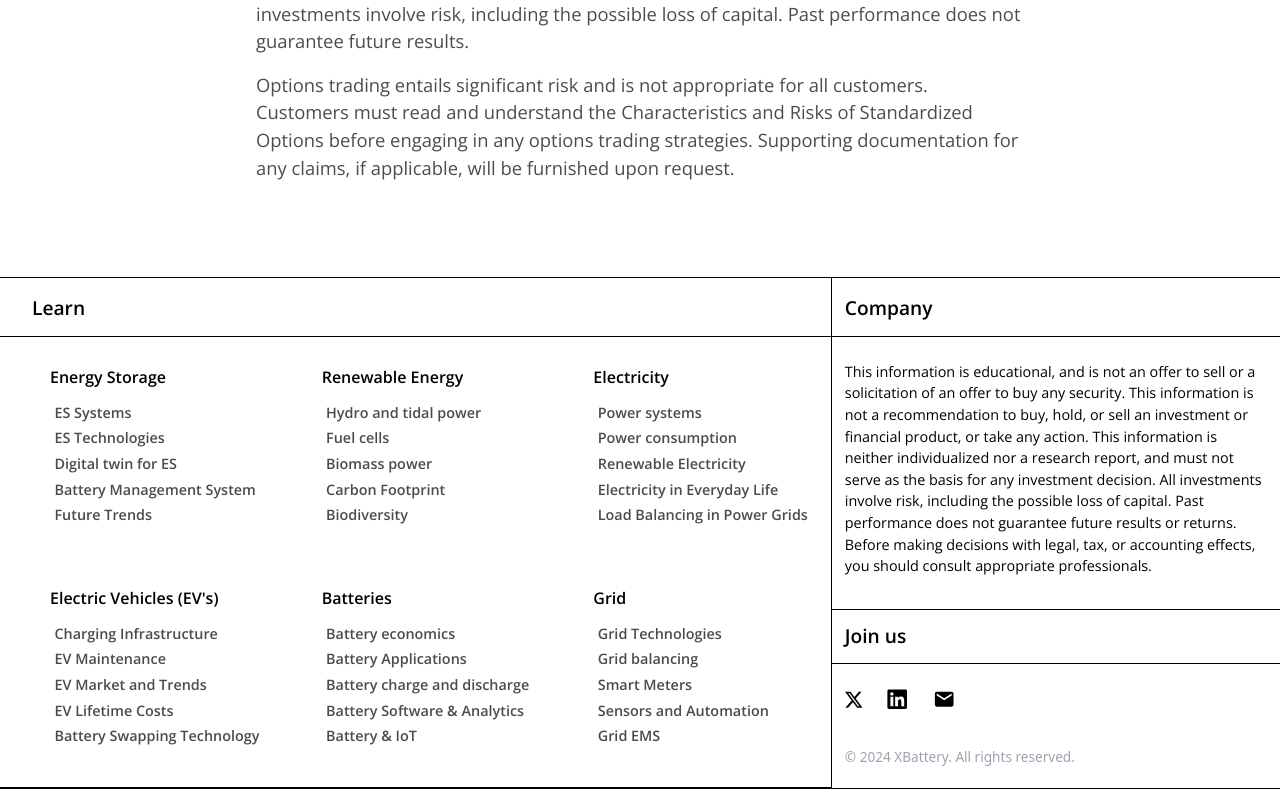
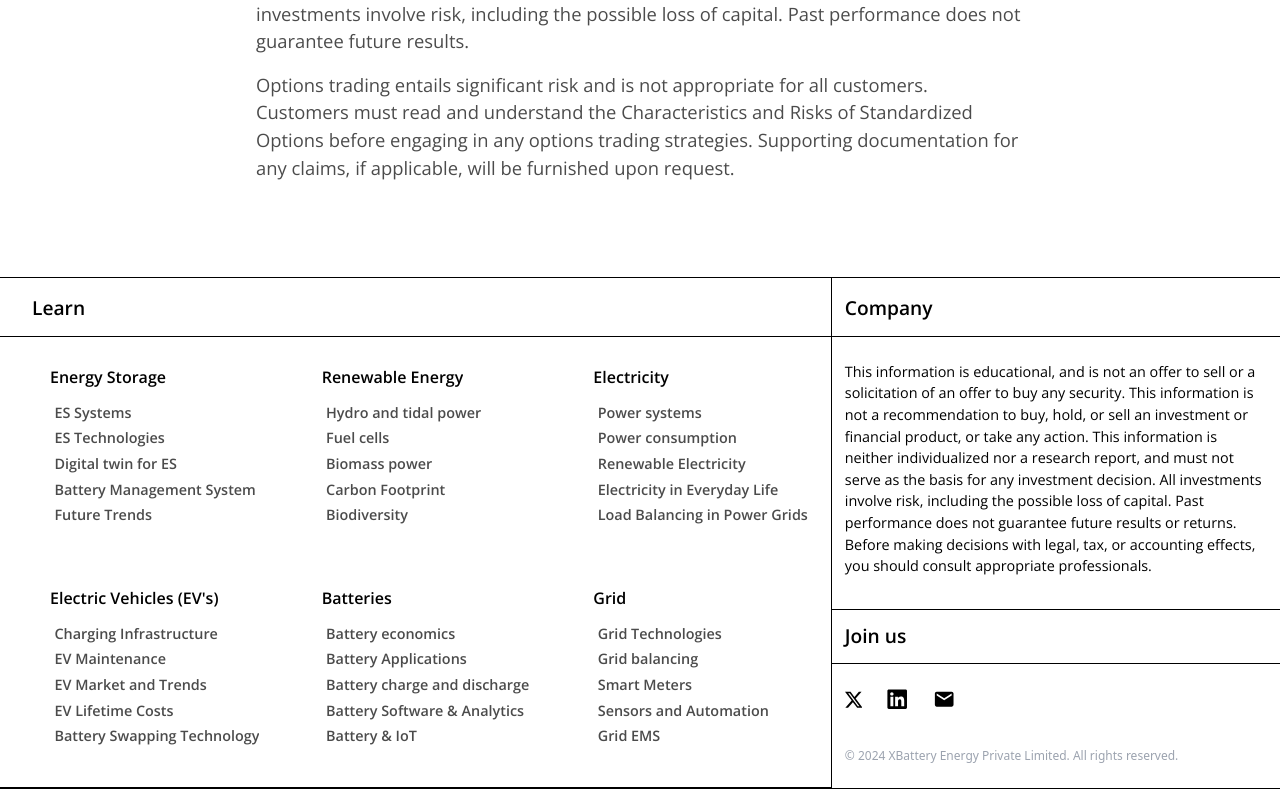
Before and after one commit to Dedipya1052/Xbattery-webiste, a Next.js app: page /learn in a window 1280 px wide. Shown: the part 1617-2406 px from the top of the page. Built offline with nearby package versions, Linux system fonts and the light colour scheme.

Commit message:
Change footer

```diff
--- a/components/ui/Footer/Footer.jsx
+++ b/components/ui/Footer/Footer.jsx
@@ -199,7 +199,7 @@ const Footer = () => {
             marginTop: "25px",
           }}
         >
-          © {new Date().getFullYear()} XBattery. All rights reserved.
+          © {new Date().getFullYear()} XBattery Energy Private Limited. All rights reserved.
         </p>
       </div>
     </div> :
@@ -638,8 +638,8 @@ const Footer = () => {
       </div>
     </div>
     <div>
-      <p className="text-gray-400 text-left font-sans pl-[0.8rem] mt-1 text-[0.85rem]">
-        © {new Date().getFullYear()} XBattery. All rights reserved.
+      <p className="text-gray-400 text-left font-sans pl-[0.8rem] mt-1 text-[0.75rem]">
+        © {new Date().getFullYear()} XBattery Energy Private Limited. All rights reserved.
       </p>
     </div>
   </div>
```
